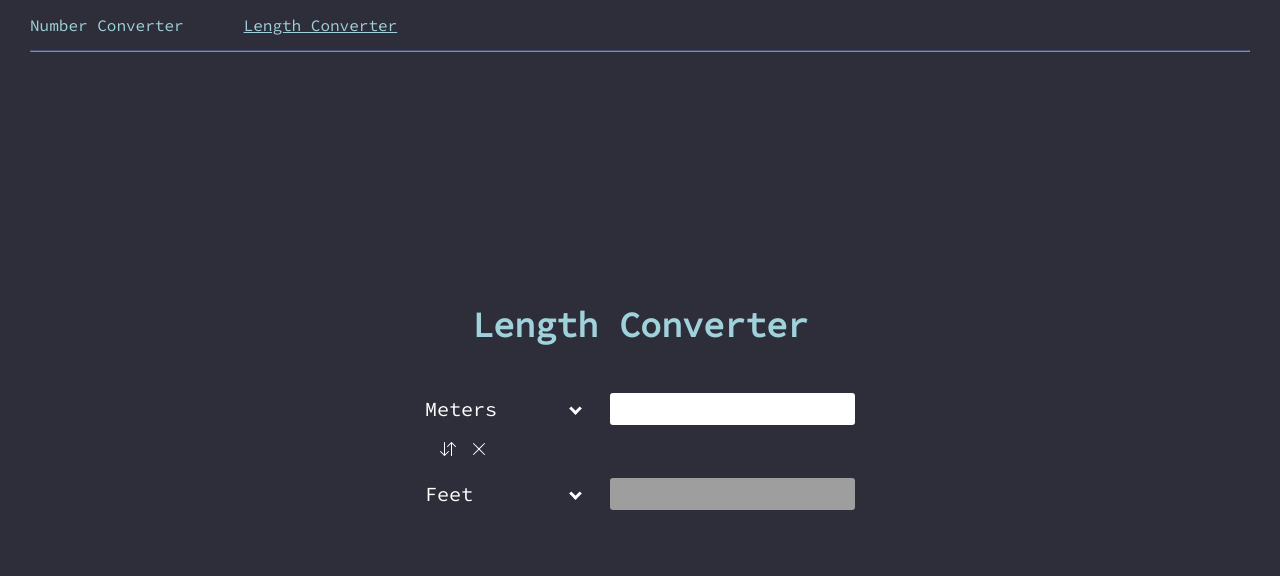
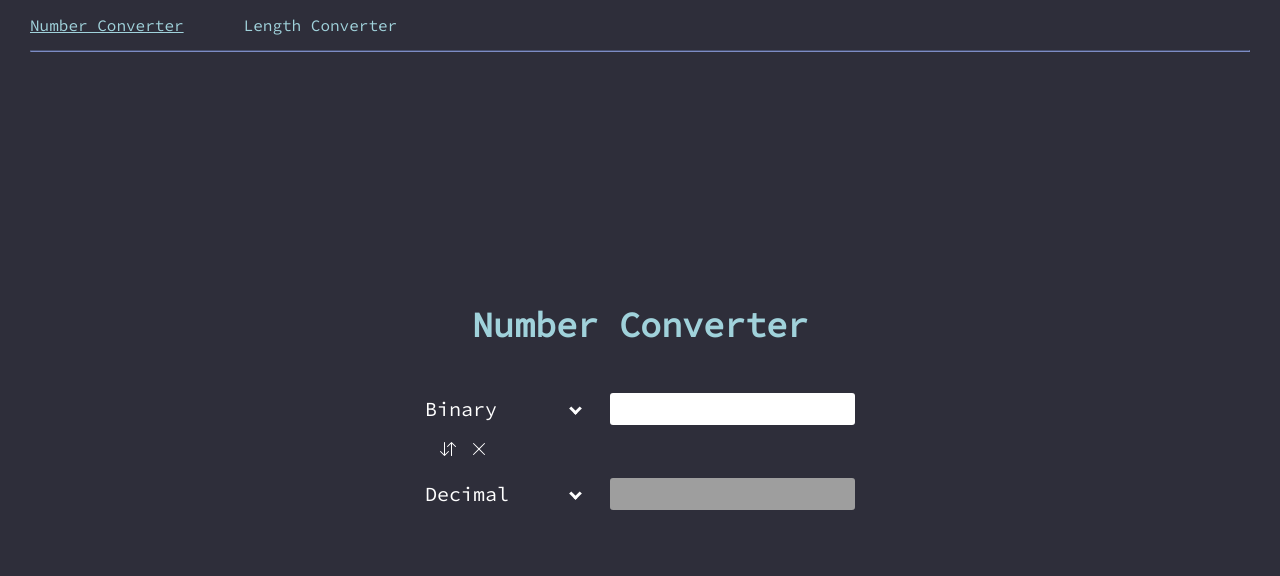
Before and after one commit to Hedevgare/conversion-tools, a Vue app: page / in a window 1280 px wide. Shown: the top 576 px of the page. Built offline with nearby package versions, Linux system fonts and the light colour scheme.

Commit message:
Refactor convertion system

```diff
--- a/src/App.vue
+++ b/src/App.vue
@@ -1,7 +1,7 @@
 <template>
   <div class="header">
-    <RouterLink class="header-link" to="/number">Number Converter</RouterLink>
-    <RouterLink class="header-link" to="/">Length Converter</RouterLink>
+    <RouterLink class="header-link" to="/">Number Converter</RouterLink>
+    <RouterLink class="header-link" to="/length">Length Converter</RouterLink>
   </div>
   <hr />
   <RouterView />
--- /dev/null
+++ b/src/helpers/convertions.js
@@ -0,0 +1,33 @@
+import * as numberConvertions from "./numberConvertions";
+import * as lengthConvertions from "./lengthConvertions";
+
+export const convertions = {
+    // Number Convertions
+    "Binary": {
+        "Octal": numberConvertions.binaryToOctal,
+        "Decimal": numberConvertions.binaryToDecimal,
+        "Hexadecimal": numberConvertions.binaryToHexadecimal
+    },
+    "Octal": {
+        "Binary": numberConvertions.octalToBinary,
+        "Decimal": numberConvertions.octalToDecimal,
+        "Hexadecimal": numberConvertions.octalToHexadecimal
+    },
+    "Decimal": {
+        "Binary": numberConvertions.decimalToBinary,
+        "Octal": numberConvertions.decimalToOctal,
+        "Hexadecimal": numberConvertions.decimalToHexadecimal
+    },
+    "Hexadecimal": {
+        "Binary": numberConvertions.hexadecimalToBinary,
+        "Octal": numberConvertions.hexadecimalToOctal,
+        "Decimal": numberConvertions.hexadecimalToDecimal
+    },
+    // Length Convertions
+    "Meters": {
+        "Feet": lengthConvertions.metersToFeet
+    },
+    "Feet": {
+        "Meters": lengthConvertions.feetToMeters
+    }
+}
--- a/src/main.js
+++ b/src/main.js
@@ -8,8 +8,8 @@ import LengthConverter from "./pages/LengthConverter.vue";
 import NumberConverter from "./pages/NumberConverter.vue";
 
 const routes = [
-    { path: '/number', component: NumberConverter },
-    { path: '/', component: LengthConverter }
+    { path: '/', component: NumberConverter },
+    { path: '/length', component: LengthConverter }
 ];
 
 const router = createRouter({
--- a/src/pages/LengthConverter.vue
+++ b/src/pages/LengthConverter.vue
@@ -1,6 +1,6 @@
 <script>
 import Dropdown from '../components/Dropdown.vue';
-import * as convertions from '../helpers/lengthConvertions';
+import { convertions } from '../helpers/convertions';
 
 export default {
 	components: {
@@ -28,15 +28,7 @@ export default {
 			}
 		},
 		startConvertion() {
-			if (this.from === "Meters") {
-				if (this.to === "Feet") {
-					return convertions.metersToFeet(this.fromValue);
-				}
-			} else if (this.from === "Feet") {
-				if (this.to === "Meters") {
-					return convertions.feetToMeters(this.fromValue);
-				}
-			}
+			return convertions[this.from][this.to](this.fromValue);
 		},
 		setUnit(type, unit) {
 			type === "from" ? this.from = unit : this.to = unit;
--- a/src/pages/NumberConverter.vue
+++ b/src/pages/NumberConverter.vue
@@ -1,6 +1,6 @@
 <script>
 import Dropdown from '../components/Dropdown.vue';
-import * as convertions from '../helpers/numberConvertions';
+import { convertions } from "../helpers/convertions";
 
 export default {
 	components: {
@@ -42,39 +42,7 @@ export default {
 			}
 		},
 		startConvertion() {
-			if (this.from === "Binary") {
-				if (this.to === "Octal") {
-					return convertions.binaryToOctal(this.fromValue);
-				} else if (this.to === "Decimal") {
-					return convertions.binaryToDecimal(this.fromValue);
-				} else if (this.to === "Hexadecimal") {
-					return convertions.binaryToHexadecimal(this.fromValue);
-				}
-			} else if (this.from === "Octal") {
-				if (this.to === "Binary") {
-					return convertions.octalToBinary(this.fromValue);
-				} else if (this.to === "Decimal") {
-					return convertions.octalToDecimal(this.fromValue);
-				} else if (this.to === "Hexadecimal") {
-					return convertions.octalToHexadecimal(this.fromValue);
-				}
-			} else if (this.from === "Decimal") {
-				if (this.to === "Binary") {
-					return convertions.decimalToBinary(this.fromValue);
-				} else if (this.to === "Octal") {
-					return convertions.decimalToOctal(this.fromValue);
-				} else if (this.to === "Hexadecimal") {
-					return convertions.decimalToHexadecimal(this.fromValue);
-				}
-			} else if (this.from === "Hexadecimal") {
-				if (this.to === "Binary") {
-					return convertions.hexadecimalToBinary(this.fromValue);
-				} else if (this.to === "Octal") {
-					return convertions.hexadecimalToOctal(this.fromValue);
-				} else if (this.to === "Decimal") {
-					return convertions.hexadecimalToDecimal(this.fromValue);
-				}
-			}
+			return convertions[this.from][this.to](this.fromValue);
 		},
 		setUnit(type, unit) {
 			type === "from" ? this.from = unit : this.to = unit;
```
